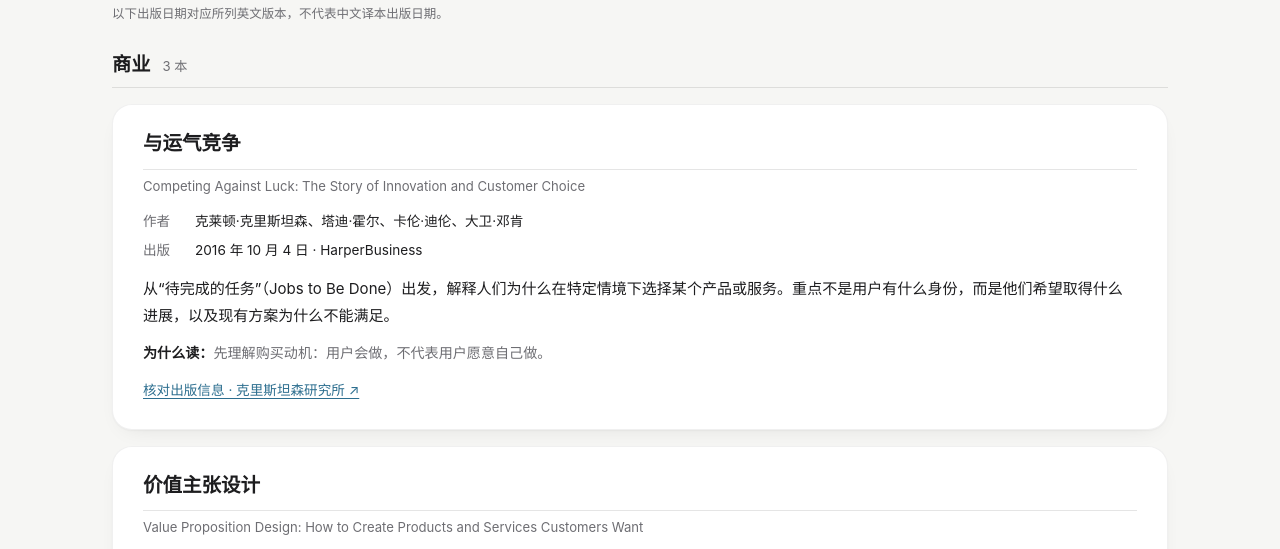
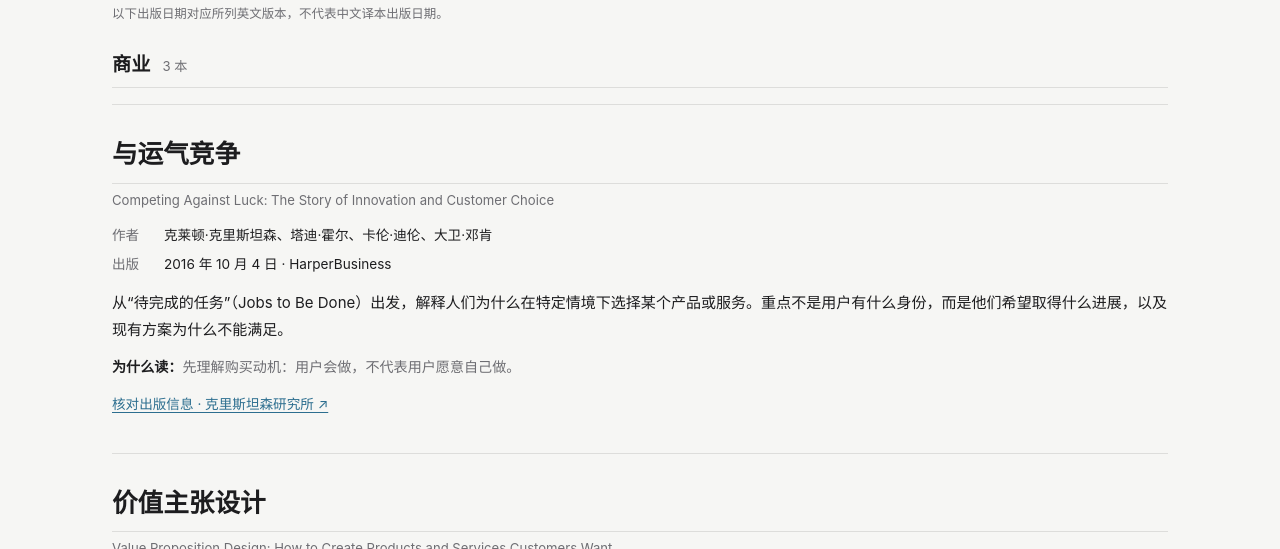
Before and after one commit to zoommbi/amin-ai-site, an Astro site: page /reading in a window 1280 px wide. Shown: the part 232-781 px from the top of the page. Built offline with nearby package versions, Linux system fonts and the light colour scheme; Astro itself is replaced by a stand-in of ours.

Commit message:
style: shift reading and thinking pages to editorial lists

```diff
--- a/src/pages/reading/index.astro
+++ b/src/pages/reading/index.astro
@@ -97,19 +97,29 @@ const pageDescription = '阿旻AI 的主题阅读清单：书名、作者、出
     color: var(--ink-soft);
     font-size: 0.82rem;
   }
+  /* 书单采用书目式排版，不再把每本书画成相同的白色卡片。 */
   .book-list {
     display: grid;
-    gap: 16px;
+    gap: 0;
+    border-top: 1px solid var(--line-soft);
   }
-  .book-card {
-    padding: 22px;
+  .book-card,
+  .book-card.glass {
+    padding: 24px 0 28px;
     min-width: 0;
+    border: 0;
+    border-bottom: 1px solid var(--line-soft);
+    border-radius: 0;
+    background: transparent;
+    box-shadow: none;
+    backdrop-filter: none;
   }
+  .book-card.glass::after { display: none; }
   .book-details {
     min-width: 0;
   }
   .book-card h3 {
-    font-size: 1.22rem;
+    font-size: clamp(1.3rem, 2vw, 1.7rem);
     overflow-wrap: anywhere;
     padding-bottom: 12px;
     border-bottom: 1px solid var(--line-soft);
@@ -162,13 +172,13 @@ const pageDescription = '阿旻AI 的主题阅读清单：书名、作者、出
     .page-title {
       font-size: 1.85rem;
     }
-    .book-card {
-      padding: 26px 30px;
+    .book-card, .book-card.glass {
+      padding: 32px 0 36px;
     }
   }
   @media (max-width: 360px) {
-    .book-card {
-      padding: 16px;
+    .book-card, .book-card.glass {
+      padding: 20px 0 26px;
     }
   }
 </style>
```
